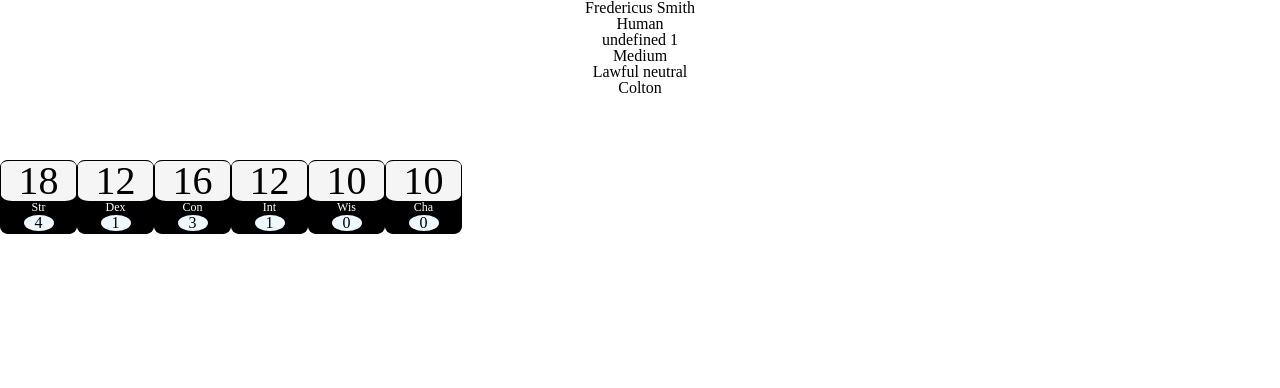
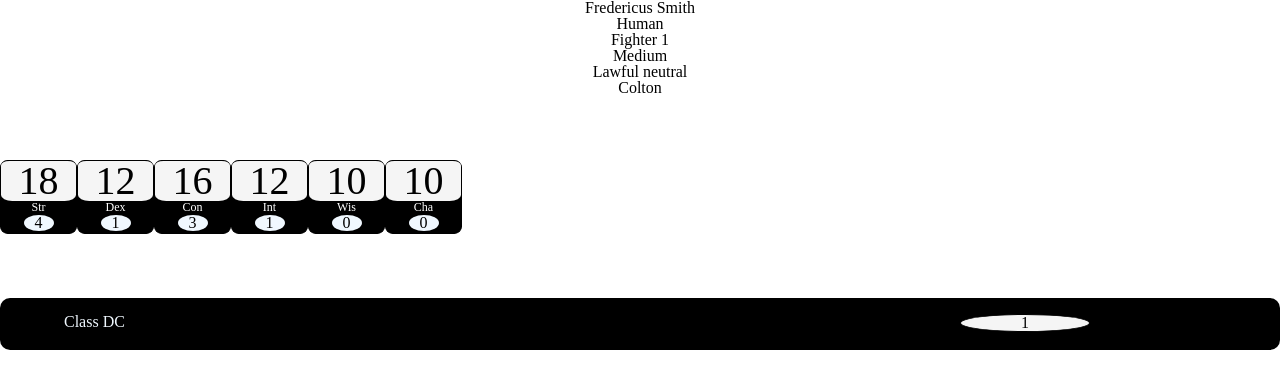
Before and after one commit to checol70/rpgcharacter.com, a React (Create React App) app in the folder rpgcharacter.com/: page / in a window 1280 px wide. Shown: the top 388 px of the page. Built offline with nearby package versions, Linux system fonts and the light colour scheme.

Commit message:
fixed some css

```diff
--- a/rpgcharacter.com/src/Constructors/Item.js
+++ b/rpgcharacter.com/src/Constructors/Item.js
@@ -1,5 +1,5 @@
 class Item {
-    Item(quantity, name,type, bonusType, cost, damage,  bulk, hands, group, traits, bonusValue, dexCap, checkPenalty, speedPenalty, strength, description, uses){
+    constructor(quantity, name,type, bonusType, cost, damage,  bulk, hands, group, traits, bonusValue, dexCap, checkPenalty, speedPenalty, strength, description, uses){
         this.quantity = quantity;
         this.name = name;
         this.type = type;
--- a/rpgcharacter.com/src/Constructors/rpgClass.js
+++ b/rpgcharacter.com/src/Constructors/rpgClass.js
@@ -1,5 +1,5 @@
 class RPGClass {
-    RPGClass(name, keyAbility, hitPoints){
+    constructor(name, keyAbility, hitPoints){
         this.name = name;
         this.keyAbility = keyAbility;
         this.hitPoints = hitPoints;
--- a/rpgcharacter.com/src/components/Skill/SkillShower.js
+++ b/rpgcharacter.com/src/components/Skill/SkillShower.js
@@ -3,8 +3,8 @@ import "./Skill.css";
 
 export const SkillShower = (props) => (
   <li className="skill">
-    <p>{props.skill}</p>
-    <p>{props.amount}</p>
-    <p>{props.trained}</p>
+    <p className="skill-name">{props.skill}</p>
+    <p className = "amount">{props.amount}</p>
+    <p className = "trained">{props.trained}</p>
   </li>
 );
--- a/rpgcharacter.com/src/pages/PFSecondEditionSheet/Sheet.js
+++ b/rpgcharacter.com/src/pages/PFSecondEditionSheet/Sheet.js
@@ -223,12 +223,9 @@ class Sheet extends Component {
   };
 
   showClassDC = ()=>{
-    console.log(this.state.classDC);
-    console.log(this.state.abilityScores);
     let amount = this.state.classDC.calculateSkill(this.state.level, this.state.abilityScores[this.state.classDC.stat].mod);
     let trained = this.state.classDC.trainingLevel;
-    console.log(amount);
-    console.log(trained);
+    return <SkillShower skill = "Class DC" amount = {amount} trained = {trained}/>;
   }
 
   render = () => {
```
